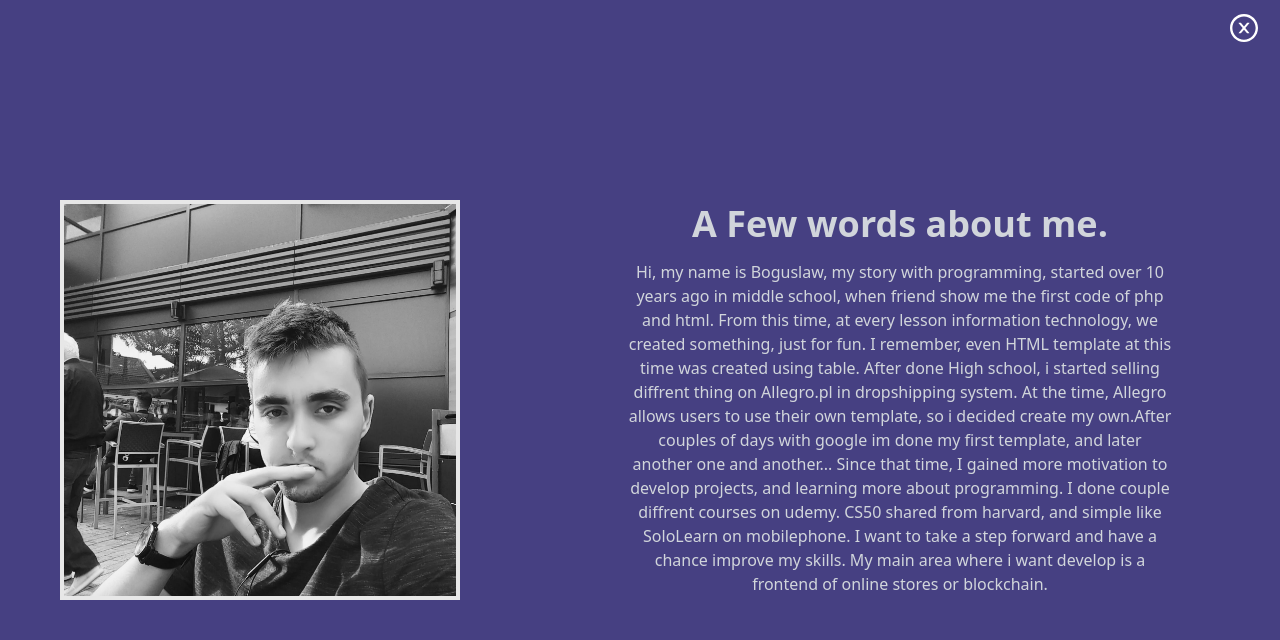
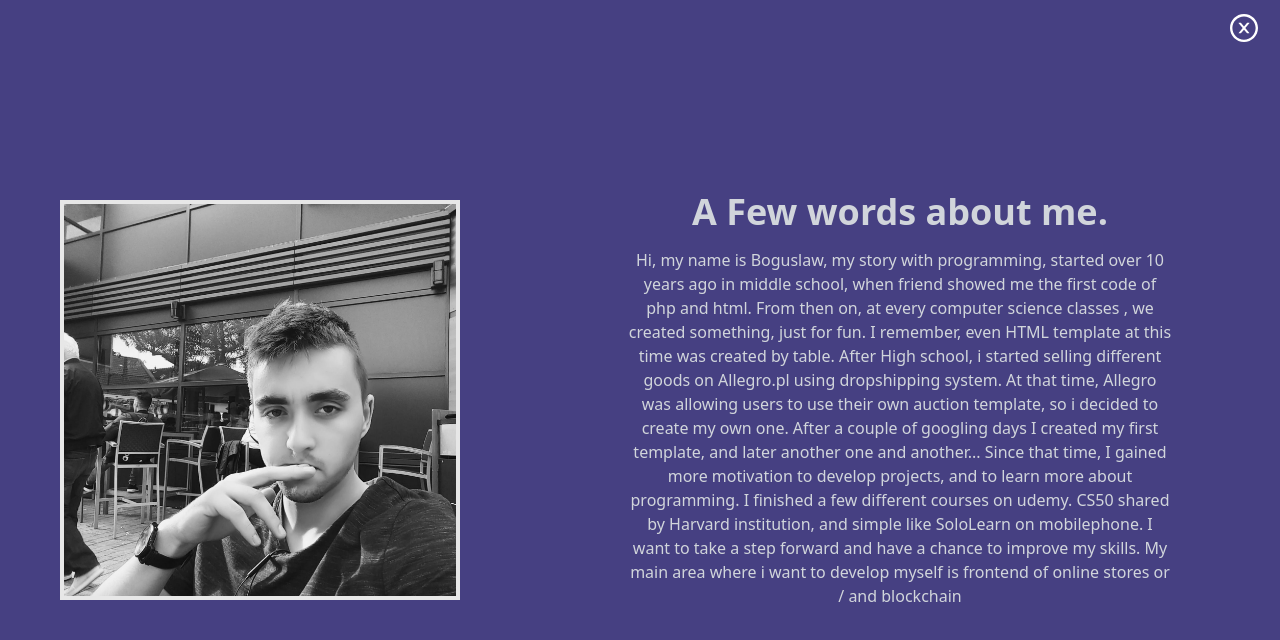
Before and after one commit to BoodziooPL/Portfolio, a Next.js app: page /Aboutme in a window 1280 px wide. Shown: the top 640 px of the page. Built offline with nearby package versions, Linux system fonts and the light colour scheme.

Commit message:
fix some issue

```diff
--- a/components/FirstInfo.jsx
+++ /dev/null
@@ -1,11 +0,0 @@
-import React from 'react'
-
-function FirstInfo() {
-  return (
-    <div className='bg-red-400'>
-      <h1>hello</h1>
-    </div>
-  )
-}
-
-export default FirstInfo
--- a/pages/Aboutme.jsx
+++ b/pages/Aboutme.jsx
@@ -23,19 +23,20 @@ export default function aboutme() {
         <h1 className='text-4xl font-bold'>A Few words about me.</h1>
         <p>
           Hi, my name is Boguslaw, my story with programming, started over 10
-          years ago in middle school, when friend show me the first code of php
-          and html. From this time, at every lesson information technology, we
+          years ago in middle school, when friend showed me the first code of
+          php and html. From then on, at every computer science classes , we
           created something, just for fun. I remember, even HTML template at
-          this time was created using table. After done High school, i started
-          selling diffrent thing on Allegro.pl in dropshipping system. At the
-          time, Allegro allows users to use their own template, so i decided
-          create my own.After couples of days with google im done my first
-          template, and later another one and another... Since that time, I
-          gained more motivation to develop projects, and learning more about
-          programming. I done couple diffrent courses on udemy. CS50 shared from
-          harvard, and simple like SoloLearn on mobilephone. I want to take a
-          step forward and have a chance improve my skills. My main area where i
-          want develop is a frontend of online stores or blockchain.
+          this time was created by table. After High school, i started selling
+          different goods on Allegro.pl using dropshipping system. At that time,
+          Allegro was allowing users to use their own auction template, so i
+          decided to create my own one. After a couple of googling days I
+          created my first template, and later another one and another... Since
+          that time, I gained more motivation to develop projects, and to learn
+          more about programming. I finished a few different courses on udemy.
+          CS50 shared by Harvard institution, and simple like SoloLearn on
+          mobilephone. I want to take a step forward and have a chance to
+          improve my skills. My main area where i want to develop myself is
+          frontend of online stores or / and blockchain
         </p>
       </div>
       <div className='absolute right-5 top-3 '>
--- a/pages/CvPage.jsx
+++ b/pages/CvPage.jsx
@@ -1,5 +1,5 @@
 import React from 'react'
-import CV from '../components/CV'
+import CV from './CV'
 import { motion } from 'framer-motion'
 
 export default function CvPage() {
--- a/pages/Experience.jsx
+++ b/pages/Experience.jsx
@@ -35,9 +35,10 @@ export default function Experience() {
           <div className='md:w-[80%]'>
             <p>
               Simple project created using HTML/CSS/JS/LocalStorage in Chrome.
-              This project learned me a lot about saving things in LocalStorage,
-              and working with arrays in JS. I also learned something more about
-              working with chrome extension, and setting up JSON files for this.
+              Working on this project taught me a lot about saving things in
+              LocalStorage, and working with arrays in JS. I also learned
+              something more about working with chrome extension, and setting up
+              JSON files for this.
             </p>
           </div>
         </motion.div>
@@ -62,8 +63,8 @@ export default function Experience() {
 
           <div className='md:w-[80%]'>
             <p>
-              Application for price tracking cryptocurrency. In this project, i
-              learned a lot about work with API. (im use here free api from
+              Cryptocurrency Price Tracking App. In this project, i learned a
+              lot about work with API. (I am using here free api from
               rapidapi.com). Also in working on this project i geted more
               experience about searching phrase in website. But the important
               things to learn here for me was a working with API.
@@ -89,9 +90,9 @@ export default function Experience() {
 
           <div className='md:w-[50%]'>
             <p>
-              App created for me and for fun. Created because sometimes i had a
-              problem with wake up :) So i decided having a own wake up clock.
-              To create logic i used a Vanilla JS and that is it...
+              App was created for me and for fun. Created because sometimes i
+              had a problem with wake up :) So i decided having a own wake up
+              clock. To create logic i used a Vanilla JS and that is it...
             </p>
           </div>
         </motion.div>
```
Also changed, not shown: pages/CV.jsx (renamed from components/CV.jsx).
